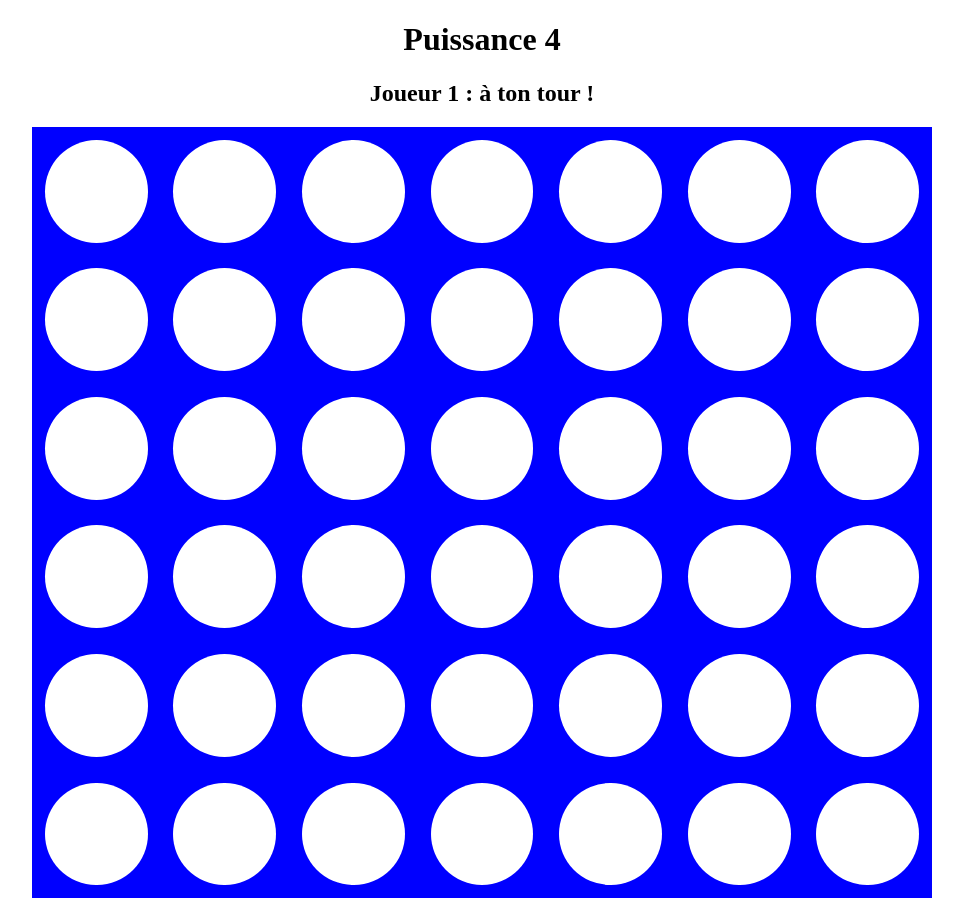
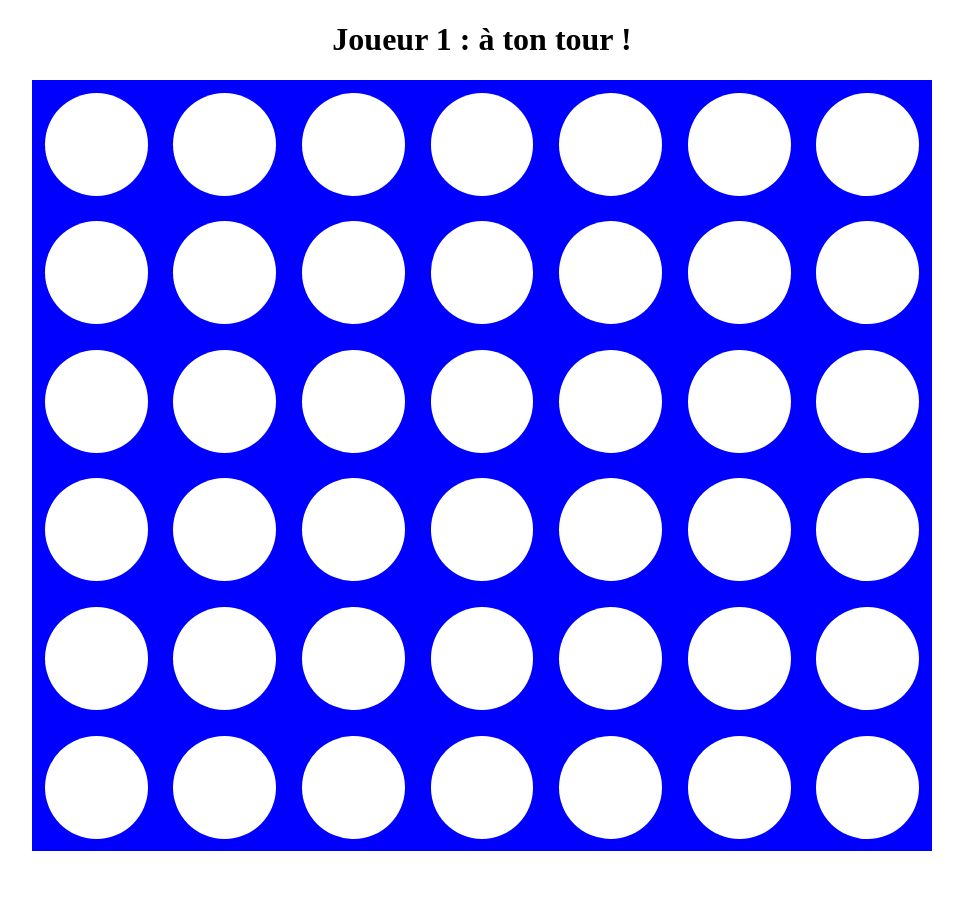
Before and after one commit to clementgateaud/connect4, a React (Create React App) app: page / in a window 1280 px wide. Shown: the whole page, without its empty margins (158-1121 px from the left). After the commit the page ends 859 px from the top, so only its background shows below. Built offline with nearby package versions, Linux system fonts and the light colour scheme.

Commit message:
clean and restart button

```diff
--- a/src/App.jsx
+++ b/src/App.jsx
@@ -9,8 +9,7 @@ export const App = () => {
   const [winner, setWinner] = useState(null);
 
   useEffect(() => {
-    //check if winner
-    const { winningCombination, winner } = whoIsTheWinner(grid);
+    const { winner } = whoIsTheWinner(grid);
     setWinner(winner);
   }, [grid]);
 
@@ -25,13 +24,23 @@ export const App = () => {
     setPlayerTurn(playerTurn === 1 ? 2 : 1);
   };
 
+  const resetGame = () => {
+    setGrid(Array(42).fill(null));
+    setPlayerTurn(1);
+    setWinner(null);
+  };
+
   return (
     <div className={styles.main}>
-      <h1 className={styles.title}>Puissance 4</h1>
-      <h2 className={styles.playerTurn}>
+      <h1>
         {!winner && `Joueur ${playerTurn} : à ton tour !`}
         {winner && `Bravo Joueur ${winner} !`}
-      </h2>
+      </h1>
+      {winner && (
+        <button className={styles.button} onClick={resetGame}>
+          Restart Game
+        </button>
+      )}
       <Grid handleCaseClick={handleCaseClick} grid={grid} />
     </div>
   );
--- a/src/App.module.css
+++ b/src/App.module.css
@@ -2,9 +2,9 @@
   max-width: 900px;
   margin: 0 auto;
   padding: 0 20px;
+  text-align: center;
 }
 
-.title,
-.playerTurn {
-  text-align: center;
+.button {
+  margin-bottom: 10px;
 }
```
